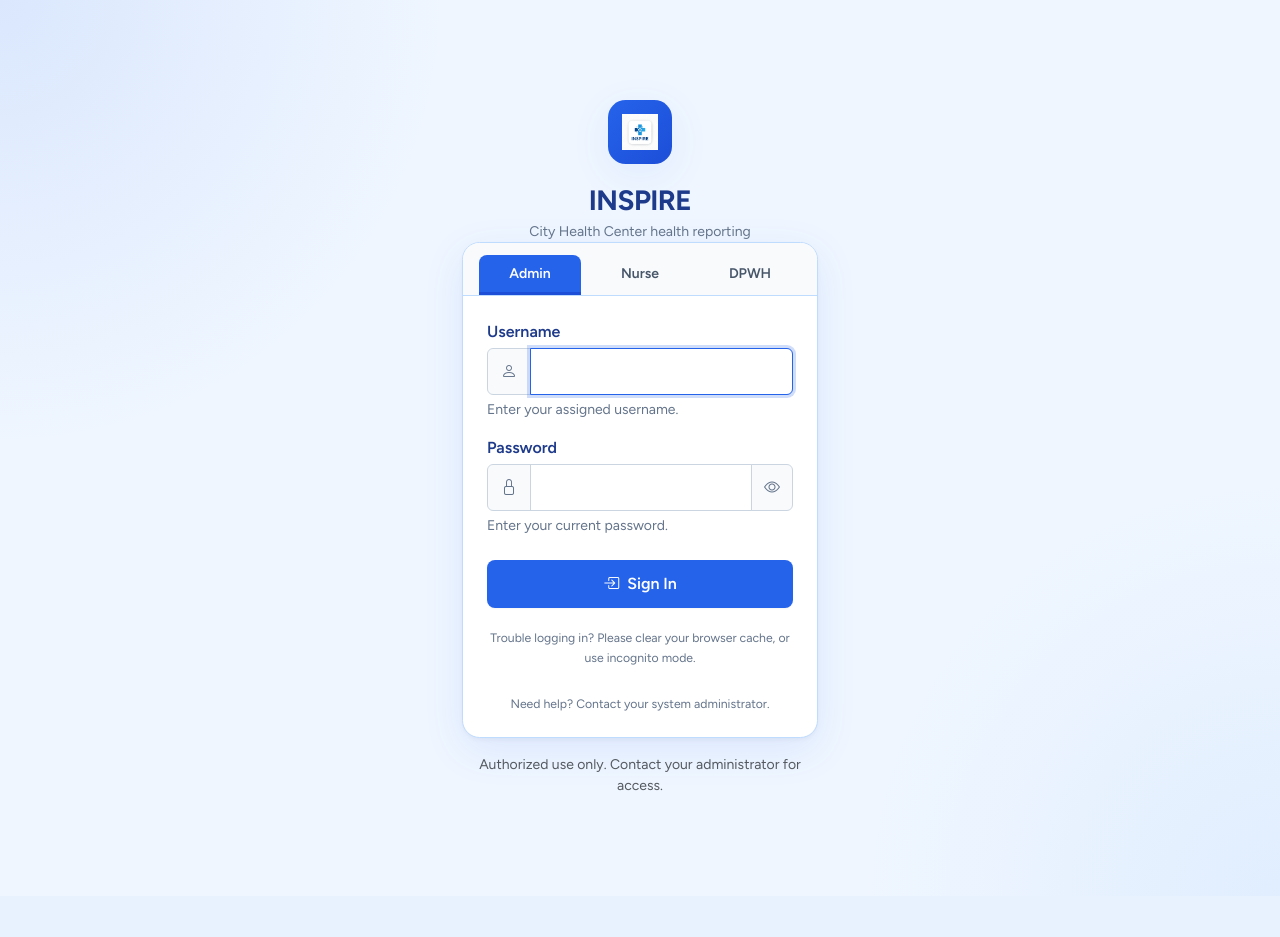
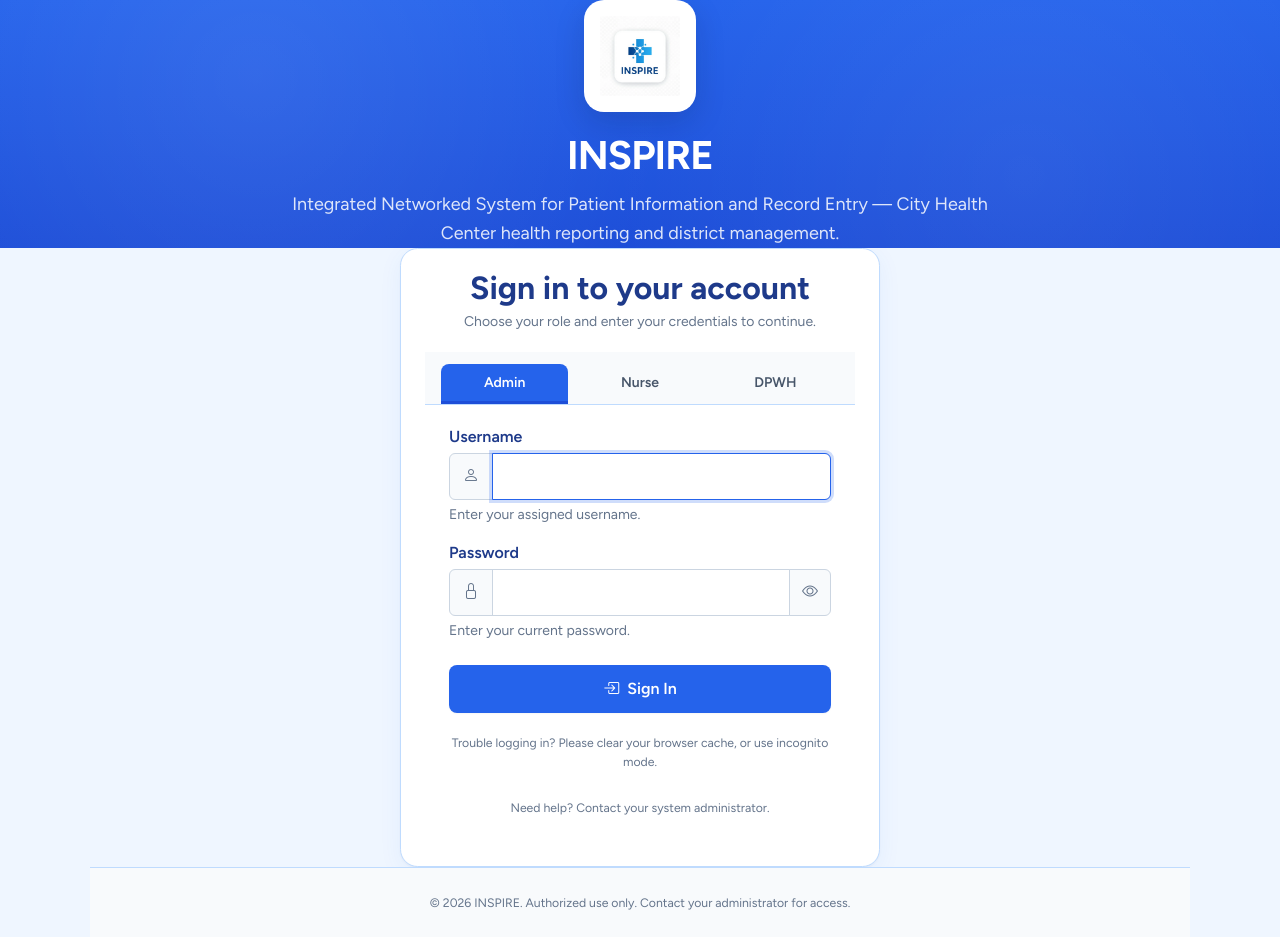
Before and after one commit to alwencasagan549-oss/HealthCare, a PHP site: page /Health-Report-Sytem/ in a window 1280 px wide. Before the commit the page ends 791 px from the top, so only its background shows below. Run offline with PHP 8.4, Linux system fonts and the light colour scheme; some libraries are stand-ins or nearby versions.

Commit message:
Improve landing page UI with blue hero and centered login card

```diff
--- a/assets/css/app.css
+++ b/assets/css/app.css
@@ -562,6 +562,133 @@
     border-color: var(--color-border);
 }
 
+/* Landing page enhancements */
+.landing-hero {
+    background: linear-gradient(180deg, var(--color-primary) 0%, var(--color-primary-dark) 100%);
+    color: var(--color-white);
+    padding: var(--space-16) var(--space-5) var(--space-14);
+    text-align: center;
+    position: relative;
+    overflow: hidden;
+}
+
+.landing-hero::before {
+    content: "";
+    position: absolute;
+    inset: 0;
+    background: radial-gradient(circle at 20% 30%, rgba(255, 255, 255, 0.08), transparent 40%),
+                radial-gradient(circle at 80% 70%, rgba(255, 255, 255, 0.06), transparent 40%);
+    pointer-events: none;
+}
+
+.landing-hero .hero-inner {
+    position: relative;
+    z-index: 1;
+}
+
+.landing-brand-mark {
+    width: 96px;
+    height: 96px;
+    border-radius: var(--radius-xl);
+    background: var(--color-white);
+    color: var(--color-white);
+    display: inline-flex;
+    align-items: center;
+    justify-content: center;
+    margin-bottom: var(--space-5);
+    box-shadow: 0 10px 30px rgba(15, 23, 42, 0.15);
+    padding: 14px;
+}
+
+.landing-brand-mark .brand-logo {
+    width: 100%;
+    height: 100%;
+    object-fit: contain;
+    display: block;
+}
+
+.landing-hero .hero-title {
+    font-weight: 800;
+    font-size: var(--font-size-2xl);
+    color: var(--color-white);
+    margin-bottom: var(--space-3);
+}
+
+.landing-hero .hero-subtitle {
+    color: rgba(255, 255, 255, 0.85);
+    max-width: 720px;
+    margin: 0 auto;
+    line-height: 1.6;
+    font-size: var(--font-size-lg);
+    font-weight: 400;
+}
+
+.landing-login-area {
+    max-width: 1100px;
+    margin: 0 auto;
+    padding: var(--space-12) var(--space-5);
+}
+
+.landing-login-card {
+    background: var(--color-card);
+    border: 1px solid var(--color-border);
+    border-radius: var(--radius-lg);
+    box-shadow: var(--shadow-card);
+    overflow: hidden;
+    max-width: 480px;
+    margin: 0 auto;
+}
+
+.landing-login-header {
+    padding: var(--space-5) var(--space-6) 0;
+    text-align: center;
+}
+
+.landing-login-header h2 {
+    font-weight: 700;
+    margin-bottom: var(--space-1);
+    color: var(--color-foreground);
+}
+
+.landing-login-header p {
+    color: var(--color-muted-foreground);
+    margin: 0;
+    font-size: var(--font-size-sm);
+}
+
+.landing-login-body {
+    padding: var(--space-5) var(--space-6) var(--space-6);
+}
+
+.landing-footer {
+    text-align: center;
+    color: var(--color-muted-foreground);
+    font-size: var(--font-size-sm);
+    padding: var(--space-6) var(--space-4);
+    background: var(--color-slate-50);
+    border-top: 1px solid var(--color-border);
+}
+
+@media (min-width: 768px) {
+    .landing-hero {
+        padding: var(--space-20) var(--space-8) var(--space-16);
+    }
+
+    .landing-brand-mark {
+        width: 112px;
+        height: 112px;
+        padding: 16px;
+    }
+
+    .landing-hero .hero-title {
+        font-size: 2.5rem;
+    }
+
+    .landing-login-area {
+        padding: var(--space-16) var(--space-8);
+    }
+}
+
 /* Layout shell */
 .navbar {
     height: 56px;
--- a/index.php
+++ b/index.php
@@ -81,26 +81,31 @@
     <link href="<?= e(asset_path('assets/css/app.css')) ?>" rel="stylesheet">
 </head>
 <body>
-    <div class="auth-page">
-        <div class="container">
-            <div class="row justify-content-center align-items-center min-vh-100">
-                <div class="col-sm-10 col-md-8 col-lg-5 col-xl-4">
-                    <div class="auth-header">
-                        <div class="brand-mark mx-auto" aria-hidden="true">
+    <div class="landing-hero">
+        <div class="hero-inner">
+            <div class="landing-brand-mark mx-auto" aria-hidden="true">
                 <img src="<?= e(asset_path('assets/logo/Logo1.png')) ?>" alt="<?= e(APP_SHORT_NAME) ?> logo" class="brand-logo">
             </div>
-                        <h1 class="auth-header-title h3"><?= e(APP_SHORT_NAME) ?></h1>
-                        <p class="auth-header-subtitle">City Health Center health reporting</p>
+            <h1 class="hero-title"><?= e(APP_SHORT_NAME) ?></h1>
+            <p class="hero-subtitle">Integrated Networked System for Patient Information and Record Entry — City Health Center health reporting and district management.</p>
+        </div>
     </div>
 
-                    <div class="auth-card">
+    <div class="landing-login-area">
+        <div class="landing-login-card">
+            <div class="landing-login-header">
+                <h2>Sign in to your account</h2>
+                <p>Choose your role and enter your credentials to continue.</p>
+            </div>
+
+            <div class="landing-login-body">
                 <div class="role-tabs" role="tablist" aria-label="Login role">
                     <button class="role-tab" id="tab-admin" type="button" role="tab" data-role="admin" aria-selected="<?= $activeRole === 'admin' ? 'true' : 'false' ?>" aria-controls="login-form-panel">Admin</button>
                     <button class="role-tab" id="tab-nurse" type="button" role="tab" data-role="nurse" aria-selected="<?= $activeRole === 'nurse' ? 'true' : 'false' ?>" aria-controls="login-form-panel">Nurse</button>
                     <button class="role-tab" id="tab-dpwh" type="button" role="tab" data-role="dpwh" aria-selected="<?= $activeRole === 'dpwh' ? 'true' : 'false' ?>" aria-controls="login-form-panel">DPWH</button>
                 </div>
 
-                        <div class="auth-body">
+                <div class="auth-body" style="padding-top: var(--space-5);">
                     <?php if ($error): ?>
                         <div class="alert alert-danger auth-alert" role="alert" tabindex="-1" aria-labelledby="login-error">
                             <p id="login-error" class="mb-0 fw-semibold">Sign-in failed</p>
@@ -167,18 +172,12 @@
                     </div>
                 </div>
             </div>
-
-                    <p class="text-center text-muted mt-3 mb-0 small">
-                        Authorized use only. Contact your administrator for access.
-                    </p>
-                </div>
-            </div>
-        </div>
         </div>
 
-    <footer class="site-footer d-none">
-        <small>&copy; <?= e(date('Y')) ?> <?= e(APP_SHORT_NAME) ?>. Authorized use only.</small>
+        <footer class="landing-footer">
+            <small>&copy; <?= e(date('Y')) ?> <?= e(APP_SHORT_NAME) ?>. Authorized use only. Contact your administrator for access.</small>
         </footer>
+    </div>
 
     <script>
         (function () {
```
Lines whose indentation alone changed are shown as unchanged.
